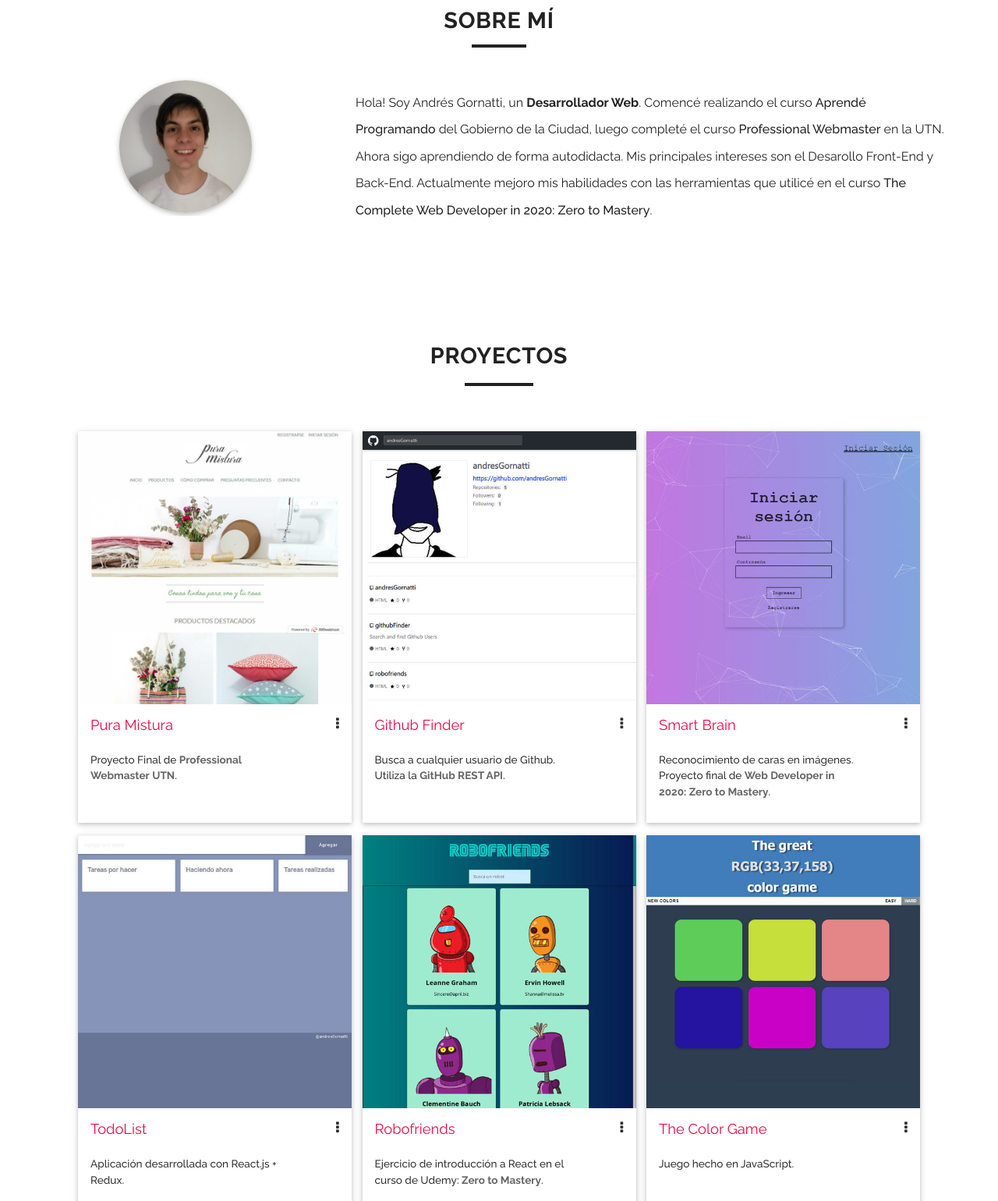
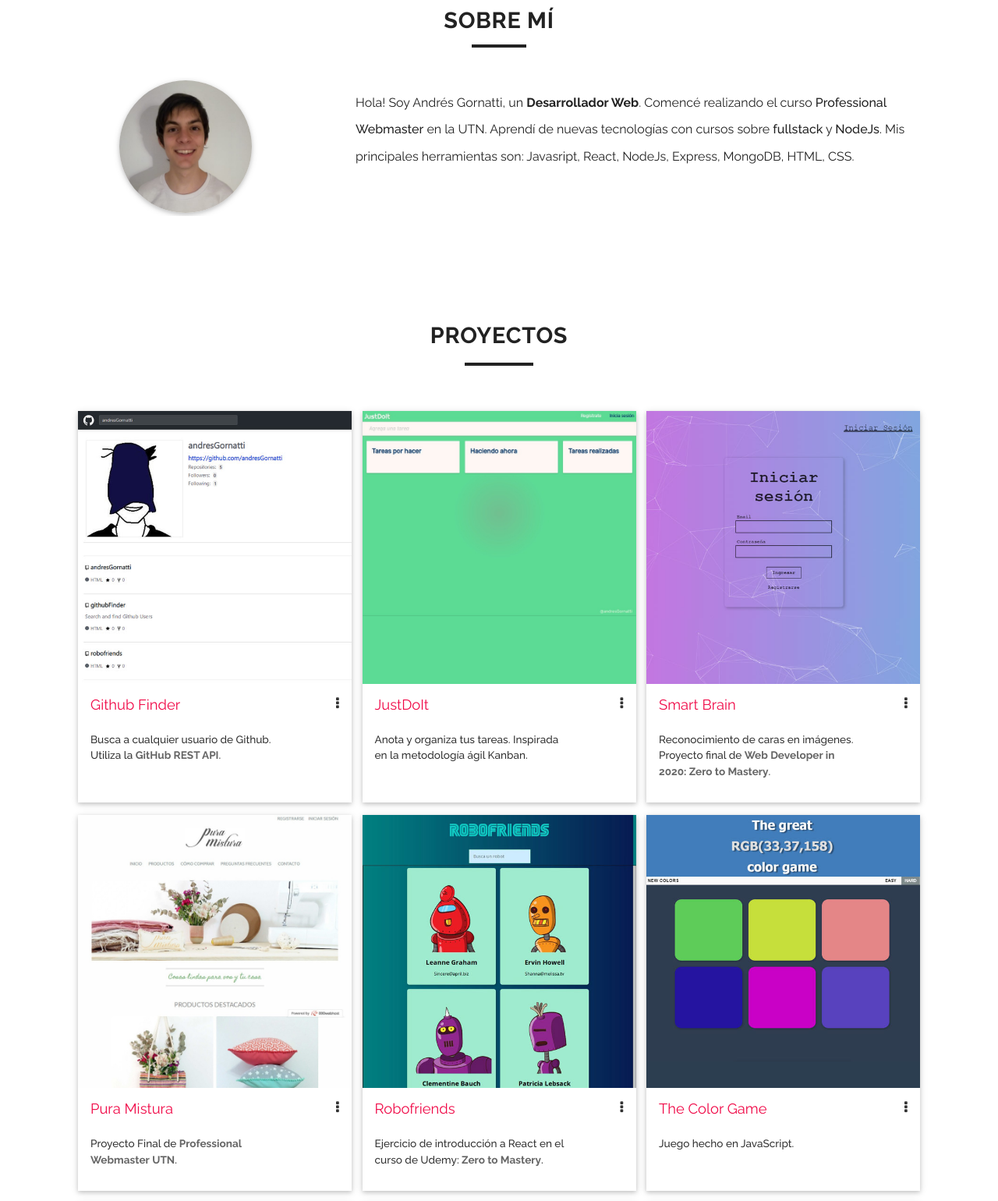
Before and after one commit to andresGornatti/andresGornatti, a plain HTML site: page index.html in a window 1280 px wide. Shown: the part 940-2480 px from the top of the page at 78% size. Drawn offline with Linux system fonts and the light colour scheme.

Commit message:
Updating projects: JustDoIt

```diff
--- a/css/style.css
+++ b/css/style.css
@@ -198,7 +198,7 @@ section .container div.title > h2.animate {
 }
 /*.proyecto:nth-child(3) .img img { height: 100%; }*/
 .proyecto .img.dark { background-color: #2c3e50 }
-.proyecto .img.purple { background-color: #687597 }
+.proyecto .img.green { background-color: #5cdb95  }
 .proyecto .img img { width: 100%; height: auto; z-index: 10; position: absolute;}
 .proyecto .img:hover::before { content:""; display: block; position: absolute; top: 0; width: 100%; height: 100%; background-color: rgba(0,0,0,.175); border-radius: 1px; z-index:2;}
 @keyframes MoveUpDown { from { top: 0px;  }  to { top: calc(-100%);  }}
--- a/index.html
+++ b/index.html
@@ -56,7 +56,7 @@
 			<div class="about">
 				<p>
 					<span>
-						Hola! Soy Andrés Gornatti, un <strong>Desarrollador Web</strong>. Comencé realizando el curso <a href="https://aprendeprogramando.bue.edu.ar/" target="new" title="https://aprendeprogramando.bue.edu.ar/">Aprendé Programando</a> del Gobierno de la Ciudad, luego completé el curso <a href="https://sceu.frba.utn.edu.ar/course/professional-webmaster/" target="new" title="https://sceu.frba.utn.edu.ar/course/professional-webmaster/">Professional Webmaster</a> en la UTN. Ahora sigo aprendiendo de forma autodidacta. Mis principales intereses son el Desarollo Front-End y Back-End. Actualmente mejoro mis habilidades con las herramientas que utilicé en el curso <a href="https://www.udemy.com/course/the-complete-web-developer-zero-to-mastery/">The Complete Web Developer in 2020: Zero to Mastery</a>.
+						Hola! Soy Andrés Gornatti, un <strong>Desarrollador Web</strong>. Comencé realizando el curso <a href="https://sceu.frba.utn.edu.ar/course/professional-webmaster/" target="new" title="https://sceu.frba.utn.edu.ar/course/professional-webmaster/">Professional Webmaster</a> en la UTN. Aprendí de nuevas tecnologías con cursos sobre <a href="https://www.udemy.com/course/the-complete-web-developer-zero-to-mastery/">fullstack</a> y <a href="https://www.udemy.com/course/the-complete-nodejs-developer-course-2/" target="new">NodeJs</a>. Mis principales herramientas son: Javasript, React, NodeJs, Express, MongoDB, HTML, CSS.
 					</span>
 				</p>
 			</div>
@@ -69,40 +69,6 @@
 			<h2>Proyectos</h2>
 			</div>
 			<div id="proyectos" class="proyectos">
-				<div class="proyecto">
-					<div class="img">
-					<img src="img/puramistura.jpg" class="large">
-					</div>
-					<div class="info">
-					<h4>Pura Mistura</h4>
-					<p><span>
-						Proyecto Final de <a href="https://sceu.frba.utn.edu.ar/course/professional-webmaster/" target="new">Professional Webmaster</a> <a href="https://sceu.frba.utn.edu.ar/" target="new">UTN</a>.
-					</span></p>
-					<button class="to-detailed-info"><span class="icon"></span></button>
-					</div>
-
-					<div class="detailed-info">
-						<h5>Características</h5>
-						<div class="features">
-							<p><span>
-								<i>Sitio Web de un Emprendimiento de accesorios de hogar.</i>
-							</span>
-							<ul>
-								<li>Base de Datos-Creación de cuenta</li>
-								<li>Personalización de cuenta</li>
-								<li>Carga de productos (permiso administrador)</li>
-							</ul>
-							</p>
-						<div class="tools">
-						</div>
-						</div>
-						<div class="go-to-project">
-							<a href="https://puramistura.000webhostapp.com/" target="new"><span class="icon project"></span></a>
-							<img class="brand utn" src="img/utn.png"></img>
-						</div>
-						<button class="close-detailed-info"><span class="icon"></span></button>
-					</div>
-				</div>
 
 				<div class="proyecto">
 					<div class="img">
@@ -134,6 +100,44 @@
 						</div>
 						<div class="go-to-project">
 							<a href="https://andresgornatti.github.io/githubFinder/"  target="new"><span class="icon project"></span></a>
+						</div>
+						<button class="close-detailed-info"><span class="icon"></span></button>
+					</div>
+				</div>
+
+				<div class="proyecto">
+					<div class="img green">
+					<img src="img/justDoIt.jpg">
+					</div>
+					<div class="info">
+					<h4>JustDoIt</h4>
+					<p><span>
+						Anota y organiza tus tareas. Inspirada en la metodología ágil Kanban.
+					</span></p>
+					<button class="to-detailed-info"><span class="icon"></span></button>
+					</div>
+
+					<div class="detailed-info">
+						<h5>Características</h5>
+						<div class="features">
+							<p><span>
+								<i>Organiza tu día visualmente con un listado de tareas.</i>
+							</span>
+							<ul>
+								<li>Uso de Redux para el Stage Management</li>
+								<li>¡Las tareas son Drag & Drop!</li>
+								<li>Crea una cuenta y guarda tus tareas</li>
+								<li>Puedes usar la app sin tener una cuenta</li>
+								<li>Uso de MongoDB y Mongoose</li>
+								<li>RestAPI con NodeJs + Express</li>
+							</ul>
+							</p>
+							<div class="tools">
+
+							</div>
+						</div>
+						<div class="go-to-project">
+							<a href="https://andresgornatti.github.io/toDoList/" target="new"><span class="icon project"></span></a>
 						</div>
 						<button class="close-detailed-info"><span class="icon"></span></button>
 					</div>
@@ -179,13 +183,13 @@
 				</div>
 
 				<div class="proyecto">
-					<div class="img purple">
-					<img src="img/toDoList.jpg">
+					<div class="img">
+					<img src="img/puramistura.jpg" class="large">
 					</div>
 					<div class="info">
-					<h4>TodoList</h4>
+					<h4>Pura Mistura</h4>
 					<p><span>
-						Aplicación desarrollada con React.js + Redux.
+						Proyecto Final de <a href="https://sceu.frba.utn.edu.ar/course/professional-webmaster/" target="new">Professional Webmaster</a> <a href="https://sceu.frba.utn.edu.ar/" target="new">UTN</a>.
 					</span></p>
 					<button class="to-detailed-info"><span class="icon"></span></button>
 					</div>
@@ -194,18 +198,20 @@
 						<h5>Características</h5>
 						<div class="features">
 							<p><span>
-								<i>Organiza tu día visualmente con un listado de tareas a realizar, en progreso y realizadas.</i>
+								<i>Sitio Web de un Emprendimiento de accesorios de hogar.</i>
 							</span>
 							<ul>
-								<!-- <li>Manipulación del DOM</li> -->
+								<li>Base de Datos-Creación de cuenta</li>
+								<li>Personalización de cuenta</li>
+								<li>Carga de productos (permiso administrador)</li>
 							</ul>
 							</p>
-							<div class="tools">
-
-							</div>
+						<div class="tools">
+						</div>
 						</div>
 						<div class="go-to-project">
-							<a href="https://andresgornatti.github.io/toDoList/" target="new"><span class="icon project"></span></a>
+							<a href="https://puramistura.000webhostapp.com/" target="new"><span class="icon project"></span></a>
+							<img class="brand utn" src="img/utn.png"></img>
 						</div>
 						<button class="close-detailed-info"><span class="icon"></span></button>
 					</div>
@@ -379,71 +385,6 @@
 						<button class="close-detailed-info"><span class="icon"></span></button>
 					</div>
 				</div>
-
-<!--
-				--- CV 2016 ---
-				<div class="proyecto">
-					<div class="img">
-					<img src="img/cv2016.jpg" class="large">
-					</div>
-					<div class="info">
-					<h4>CV 2016 + JUEGOS</h4>
-					<p><span>
-						Proyecto Final de <a href="https://aprendeprogramando.bue.edu.ar/" target="new">Aprendé Programando</a>.
-					</span></p>
-					<button class="to-detailed-info"><span class="icon"></span></button>
-					</div>
-
-					<div class="detailed-info">
-						<h5>Características</h5>
-						<div class="features">
-							<p><span>
-								<i>Cuenta con un rompecabezas y un pixelboard para dibujar.</i>
-							</span></p>
-							<div class="tools">
-
-							</div>
-						</div>
-						<div class="go-to-project">
-							<a href="https://cursoproyecto.000webhostapp.com/" target="new"><span class="icon project"></span></a>
-							<img class="brand aprendeprogramando" src="img/aprendeprogramando.png"></img>
-						</div>
-						<button class="close-detailed-info"><span class="icon"></span></button>
-					</div>
-				</div>
--->
-
-<!--
-				--- MAQ BOOTSTRAP ---
-				<div class="proyecto">
-					<div class="img">
-					<img src="img/maqboot1.jpg">
-					</div>
-					<div class="info">
-					<h4>Maqueta Bootstrap</h4>
-					<p><span>
-						Maqueta Web basada en página de <a href="https://bootsnipp.com/snippets/rapej" target="new">Angel Mokuz</a>.
-					</span></p>
-					<button class="to-detailed-info"><span class="icon"></span></button>
-					</div>
-
-					<div class="detailed-info">
-						<h5>Características</h5>
-						<div class="features">
-							<p><span>
-								<i>Maqueta propia aproximada a la versión original.</i>
-							</span></p>
-							<div class="tools">
-
-							</div>
-						</div>
-						<div class="go-to-project">
-							<a href="https://codepen.io/andresGornatti/full/KKpKxjP" target="new"><span class="icon project"></span></a>
-						</div>
-						<button class="close-detailed-info"><span class="icon"></span></button>
-					</div>
-				</div>
--->
 			</div>
 		</div>
 	</section>
@@ -487,40 +428,3 @@
 	</footer>
 </body>
 </html>
-
-
-<!--
-				<div class="proyecto">
-					<div class="img">
-					<img src="img/robofriends.jpg">
-					</div>
-					<div class="info">
-					<h4>Robofriends</h4>
-					<p><span>
-						Ejercicio de introducción a React en el curso de Udemy <a hfef="https://www.udemy.com/course/the-complete-web-developer-zero-to-mastery/" target="new">Zero to Mastery</a>.
-					</span></p>
-					<button class="to-detailed-info"><span class="icon"></span></button>
-					</div>
-
-					<div class="detailed-info">
-						<h5>Características</h5>
-						<div class="features">
-							<p><span>
-								<i>Visualizar las horas de sueño.</i>
-							</span>
-							<ul>
-								<li>Manipulación del DOM</li>
-							</ul>
-							</p>
-							<div class="tools">
-
-							</div>
-						</div>
-						<div class="go-to-project">
-							<a href="https://andresgornatti.github.io/sleepTime/" target="new"><span class="icon project"></span></a>
-						</div>
-						<button class="close-detailed-info"><span class="icon"></span></button>
-					</div>
-				</div>
-
- -->
--- a/js/index.js
+++ b/js/index.js
@@ -183,10 +183,10 @@ window.addEventListener("load",()=>{
 			}
 		}
 
-		addTool(["html","css","js","jquery","ajax","php","mysql"],1);	// PuraMistura
-		addTool(["react","js"],2);										// Github Finder
+		addTool(["react","js"],1);										// Github Finder
+		addTool(["react","redux","js","node","mongodb"],2);				// TodoList React+Redux
 		addTool(["react", "node", "postgresql"],3);						// SmartBrain CourseExcerscise
-		addTool(["react","redux","js"],4);								// TodoList React+Redux
+		addTool(["html","css","js","jquery","ajax","php","mysql"],4);	// PuraMistura
 		addTool(["react","redux","js"],5);								// RoboFriends CourseExcercise
 		addTool("js",6);												// TheGameColor
 		addTool(["jquery","css","html"],7);								// Maqueta1
```
Also changed, not shown: img/justDoIt.jpg (added), img/toDoList.jpg (deleted), img/tools/mongodb.png (added).
